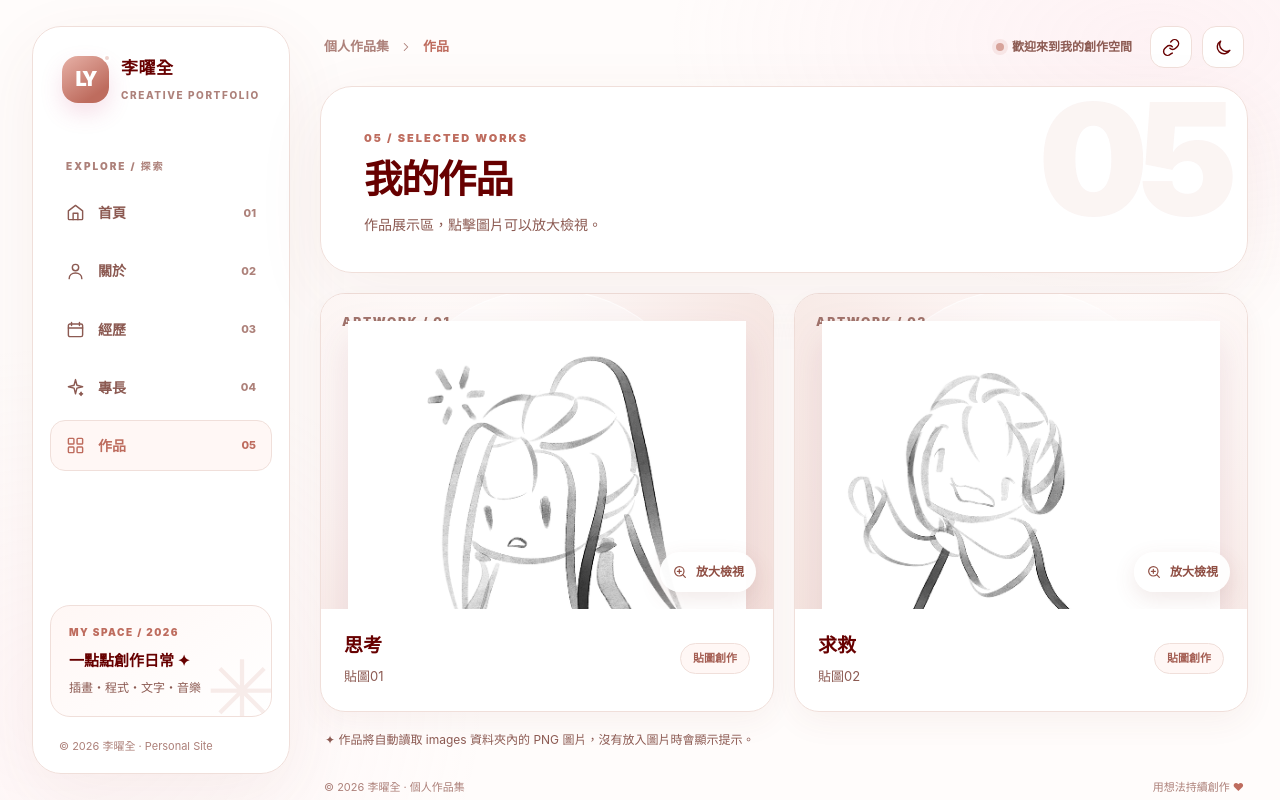
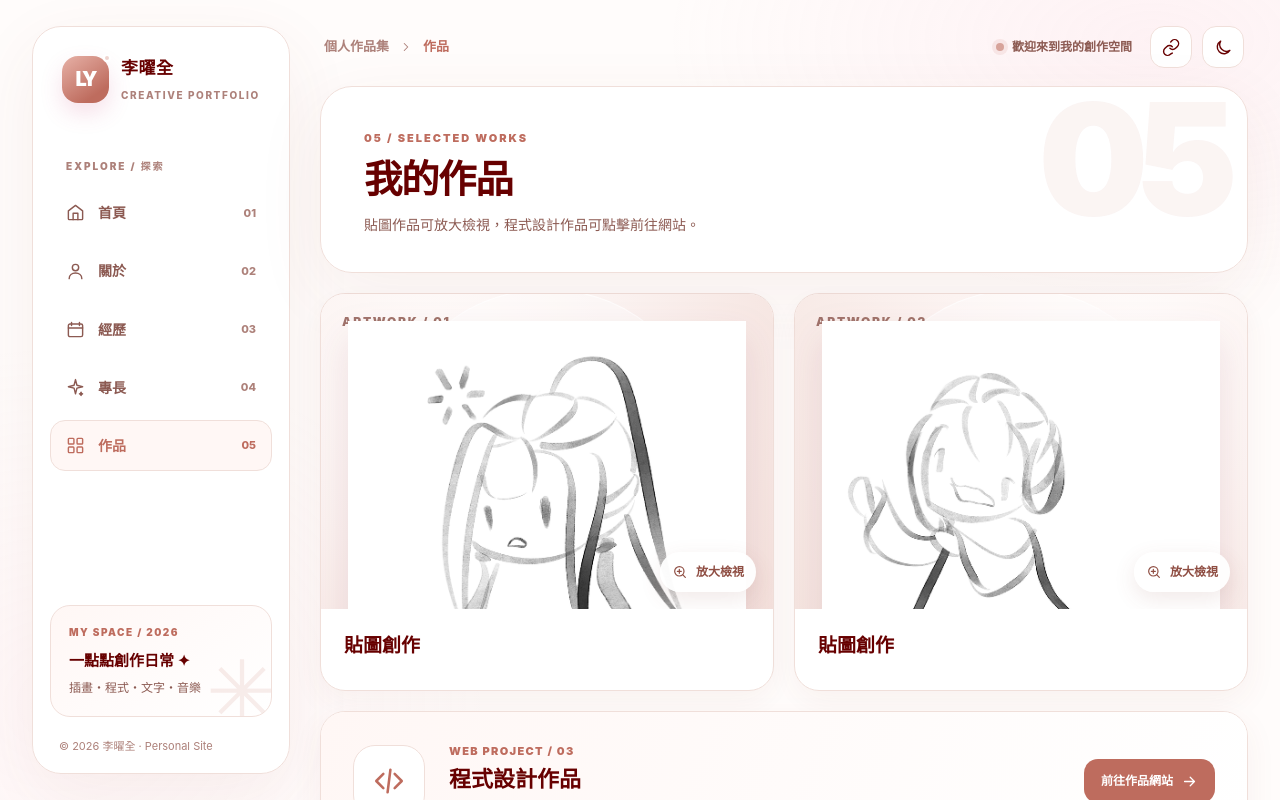
Before and after one commit to d12370906-code/wurayahayahawura, a plain HTML site: page index.html in a window 1280 px wide. Both pictures are taken after a click on the button "看看我的作品". Shown: the top 800 px of the page. Drawn offline with Linux system fonts and the light colour scheme.

Commit message:
Update index.html

```diff
--- a/index.html
+++ b/index.html
@@ -347,6 +347,18 @@
     .work-info h3 { margin: 0 0 4px; font-size: 19px; }
     .work-info p { margin: 0; font-size: 13px; color: var(--text-soft); }
     .work-category { border: 1px solid var(--border); background: var(--primary-soft); color: var(--primary-deep); padding: 5px 12px; border-radius: 999px; font-weight: 850; font-size: 11px; white-space: nowrap; }
+    /* 第三件作品：可點擊的網站作品展示卡片 */
+    .code-project-card { grid-column: 1 / -1; }
+    .code-project-link { display: flex; align-items: center; min-width: 0; gap: 24px; padding: 30px 32px; color: var(--text); background: linear-gradient(110deg, var(--primary-soft), var(--surface-solid)); text-decoration: none; transition: background-color .2s ease; }
+    .code-project-icon { display: grid; place-items: center; width: 72px; height: 72px; flex: 0 0 72px; border: 1px solid var(--border); border-radius: 22px; color: var(--primary); background: var(--surface-solid); }
+    .code-project-icon svg { width: 34px; height: 34px; }
+    .code-project-details { display: flex; flex: 1; flex-direction: column; min-width: 0; }
+    .code-project-overline { margin-bottom: 4px; color: var(--primary); font-size: 11px; letter-spacing: .12em; font-weight: 900; }
+    .code-project-title { font-size: 22px; font-weight: 900; line-height: 1.45; }
+    .code-project-url { max-width: 100%; margin-top: 4px; overflow-wrap: anywhere; color: var(--text-soft); font-size: 13px; }
+    .code-project-cta { display: inline-flex; align-items: center; justify-content: center; flex: 0 0 auto; gap: 8px; padding: 12px 17px; border-radius: 14px; background: var(--primary); color: #fff; font-size: 12px; font-weight: 850; transition: transform .2s ease; }
+    .code-project-cta svg { width: 17px; height: 17px; }
+    .code-project-card:hover .code-project-cta { transform: translateX(4px); }
     .works-caption { color: var(--text-soft); font-size: 12px; margin: 18px 5px 0; }
 
     .lightbox { position: fixed; width: min(740px, calc(100vw - 32px)); max-height: min(88dvh, 900px); padding: 0; border: 1px solid var(--border); border-radius: 25px; overflow: auto; background: var(--surface-solid); color: var(--text); box-shadow: 0 30px 95px rgba(50, 16, 30, .25); }
@@ -437,6 +449,13 @@
       .timeline-content h3 { font-size: 16px; }
       .skill-card { padding: 23px; }
       .art-stage { height: 295px; }
+      .code-project-link { flex-wrap: wrap; gap: 14px; padding: 23px; }
+      .code-project-icon { width: 54px; height: 54px; flex-basis: 54px; border-radius: 16px; }
+      .code-project-icon svg { width: 27px; height: 27px; }
+      .code-project-details { flex-basis: calc(100% - 76px); }
+      .code-project-title { font-size: 19px; }
+      .code-project-url { font-size: 11px; }
+      .code-project-cta { margin-left: auto; }
     }
     @media (max-width: 390px) {
       .nav-button { padding: 8px 10px; }
@@ -579,12 +598,41 @@
         </section>
 
         <section class="page-panel" id="works" role="tabpanel" aria-labelledby="tab-works" hidden>
-          <div class="page-header" data-watermark="05"><span class="content-label">05 / SELECTED WORKS</span><h1>我的作品</h1><p>作品展示區，點擊圖片可以放大檢視。</p></div>
+          <div class="page-header" data-watermark="05"><span class="content-label">05 / SELECTED WORKS</span><h1>我的作品</h1><p>貼圖作品可放大檢視，程式設計作品可點擊前往網站。</p></div>
           <div class="portfolio-grid">
-            <article class="work-card"><button class="work-preview" type="button" data-work="0" aria-label="放大檢視作品：思考"><div class="art-stage"><span class="work-index">ARTWORK / 01</span><div class="photo-frame work-photo"><img src="images/draw01.png" alt="作品：思考" loading="lazy"><div class="image-fallback" aria-hidden="true"><svg><use href="#i-image"/></svg><span>放入 images/draw01.png<br>即可顯示作品</span></div></div><span class="view-work"><svg aria-hidden="true"><use href="#i-zoom"/></svg>放大檢視</span></div></button><div class="work-info"><div><h3>思考</h3><p>貼圖01</p></div><span class="work-category">貼圖創作</span></div></article>
-            <article class="work-card"><button class="work-preview" type="button" data-work="1" aria-label="放大檢視作品：求救"><div class="art-stage alt"><span class="work-index">ARTWORK / 02</span><div class="photo-frame work-photo"><img src="images/draw02.png" alt="作品：求救" loading="lazy"><div class="image-fallback" aria-hidden="true"><svg><use href="#i-image"/></svg><span>放入 images/draw02.png<br>即可顯示作品</span></div></div><span class="view-work"><svg aria-hidden="true"><use href="#i-zoom"/></svg>放大檢視</span></div></button><div class="work-info"><div><h3>求救</h3><p>貼圖02</p></div><span class="work-category">貼圖創作</span></div></article>
+            <article class="work-card">
+              <button class="work-preview" type="button" data-work="0" aria-label="放大檢視第一張貼圖創作">
+                <div class="art-stage"><span class="work-index">ARTWORK / 01</span>
+                  <div class="photo-frame work-photo"><img src="images/draw01.png" alt="貼圖創作作品一" loading="lazy">
+                    <div class="image-fallback" aria-hidden="true"><svg><use href="#i-image"/></svg><span>放入 images/draw01.png<br>即可顯示作品</span></div>
+                  </div><span class="view-work"><svg aria-hidden="true"><use href="#i-zoom"/></svg>放大檢視</span>
+                </div>
+              </button>
+              <div class="work-info"><h3>貼圖創作</h3></div>
+            </article>
+            <article class="work-card">
+              <button class="work-preview" type="button" data-work="1" aria-label="放大檢視第二張貼圖創作">
+                <div class="art-stage alt"><span class="work-index">ARTWORK / 02</span>
+                  <div class="photo-frame work-photo"><img src="images/draw02.png" alt="貼圖創作作品二" loading="lazy">
+                    <div class="image-fallback" aria-hidden="true"><svg><use href="#i-image"/></svg><span>放入 images/draw02.png<br>即可顯示作品</span></div>
+                  </div><span class="view-work"><svg aria-hidden="true"><use href="#i-zoom"/></svg>放大檢視</span>
+                </div>
+              </button>
+              <div class="work-info"><h3>貼圖創作</h3></div>
+            </article>
+            <article class="work-card code-project-card">
+              <a class="code-project-link" href="https://d12370906-code.github.io/hehewula/" target="_blank" rel="noopener noreferrer" aria-label="開啟程式設計作品網站（新分頁）">
+                <span class="code-project-icon"><svg aria-hidden="true"><use href="#i-code"/></svg></span>
+                <span class="code-project-details">
+                  <span class="code-project-overline">WEB PROJECT / 03</span>
+                  <span class="code-project-title">程式設計作品</span>
+                  <span class="code-project-url">d12370906-code.github.io/hehewula/</span>
+                </span>
+                <span class="code-project-cta">前往作品網站 <svg aria-hidden="true"><use href="#i-arrow"/></svg></span>
+              </a>
+            </article>
           </div>
-          <p class="works-caption">✦ 作品將自動讀取 images 資料夾內的 PNG 圖片，沒有放入圖片時會顯示提示。</p>
+          <p class="works-caption">✦ 貼圖作品會讀取 images 資料夾中的 PNG 圖片；程式設計作品透過外部連結開啟。</p>
         </section>
       </main>
       <footer class="footnote"><span>© 2026 李曜全 · 個人作品集</span><span>用想法持續創作 <span class="mini-heart">♥</span></span></footer>
@@ -592,7 +640,7 @@
   </div>
 
   <dialog id="artDialog" class="lightbox" aria-labelledby="modalTitle">
-    <div class="lightbox-header"><div><h2 id="modalTitle">作品名稱</h2><p id="modalDescription">作品簡介</p></div><button type="button" class="icon-button" id="closeModal" aria-label="關閉圖片預覽"><svg aria-hidden="true"><use href="#i-close"/></svg></button></div>
+    <div class="lightbox-header"><div><h2 id="modalTitle">作品名稱</h2><p id="modalDescription" hidden></p></div><button type="button" class="icon-button" id="closeModal" aria-label="關閉圖片預覽"><svg aria-hidden="true"><use href="#i-close"/></svg></button></div>
     <div class="lightbox-art"><img id="modalImage" alt="" src="" hidden><div id="modalPlaceholder" class="modal-placeholder">作品圖片尚未放入 images 資料夾</div></div>
     <div class="lightbox-footer"><span class="lightbox-counter" id="modalCounter">01 / 02</span><div class="lightbox-controls"><button id="previousWork" type="button"><svg aria-hidden="true"><use href="#i-back"/></svg>上一件</button><button id="nextWork" type="button">下一件<svg aria-hidden="true"><use href="#i-arrow"/></svg></button></div></div>
   </dialog>
@@ -706,6 +754,7 @@
         const requestId = ++imageRequestId;
         modalTitle.textContent = work.title;
         modalDescription.textContent = work.description;
+        modalDescription.hidden = !work.description;
         modalCounter.textContent = `${String(selectedWork + 1).padStart(2, '0')} / ${String(works.length).padStart(2, '0')}`;
         modalImage.hidden = true;
         modalPlaceholder.classList.remove('show');
```
